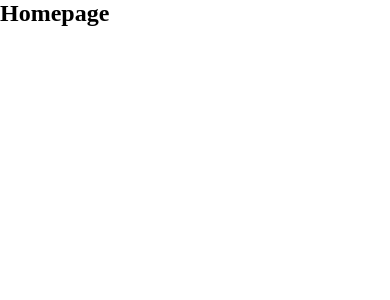
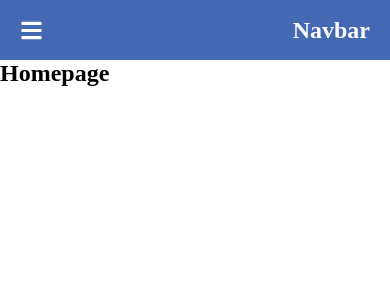
Before and after one commit to wuletawwonte/covid-tracker, a React (Create React App) app: page / in a window 390 px wide. Shown: the top 300 px of the page. Built offline with nearby package versions, Linux system fonts and the light colour scheme.

Commit message:
Add hamburger icon with styling

```diff
--- a/src/App.js
+++ b/src/App.js
@@ -1,10 +1,12 @@
 import React from 'react';
 import { Route, Routes } from 'react-router-dom';
 import routes from './routes';
+import Navbar from './components/Navbar';
 
 function App() {
   return (
     <div className="App">
+      <Navbar />
       <Routes>
         {
           routes.map((route) => (
--- /dev/null
+++ b/src/components/Navbar.css
@@ -0,0 +1,15 @@
+header {
+  background-color: var(--blue-1);
+  color: white;
+  height: 60px;
+  display: flex;
+  align-items: center;
+  padding: 0 20px;
+  justify-content: space-between;
+}
+
+.fabars-icon {
+  height: 23px;
+  width: 23px;
+  cursor: pointer;
+}
--- /dev/null
+++ b/src/components/Navbar.js
@@ -0,0 +1,19 @@
+import React from 'react';
+import { FaBars } from 'react-icons/fa';
+import './Navbar.css';
+
+export default class Navbar extends React.Component {
+  constructor() {
+    super();
+    this.state = {};
+  }
+
+  render = () => (
+    <>
+      <header>
+        <FaBars className="fabars-icon" />
+        <h2>Navbar</h2>
+      </header>
+    </>
+  )
+}
--- a/src/index.css
+++ b/src/index.css
@@ -2,6 +2,9 @@
   --white: #fff;
   --black: #000;
   --black-1: #1d1d1d;
+  --blue-1: #4369b2;
+  --blue-2: #4268b1;
+  --blue-3: #5585e1;
 }
 
 * {
```
